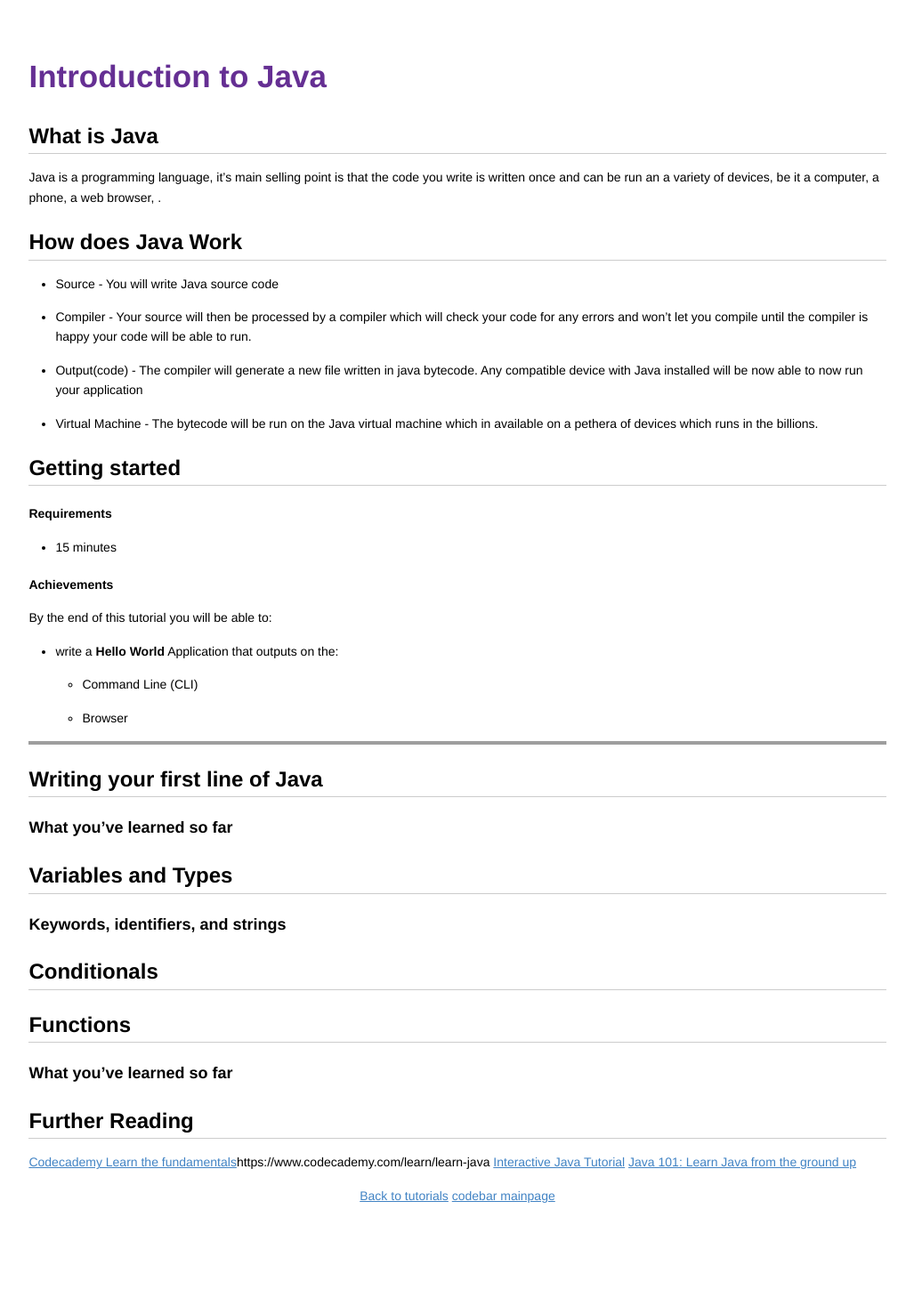
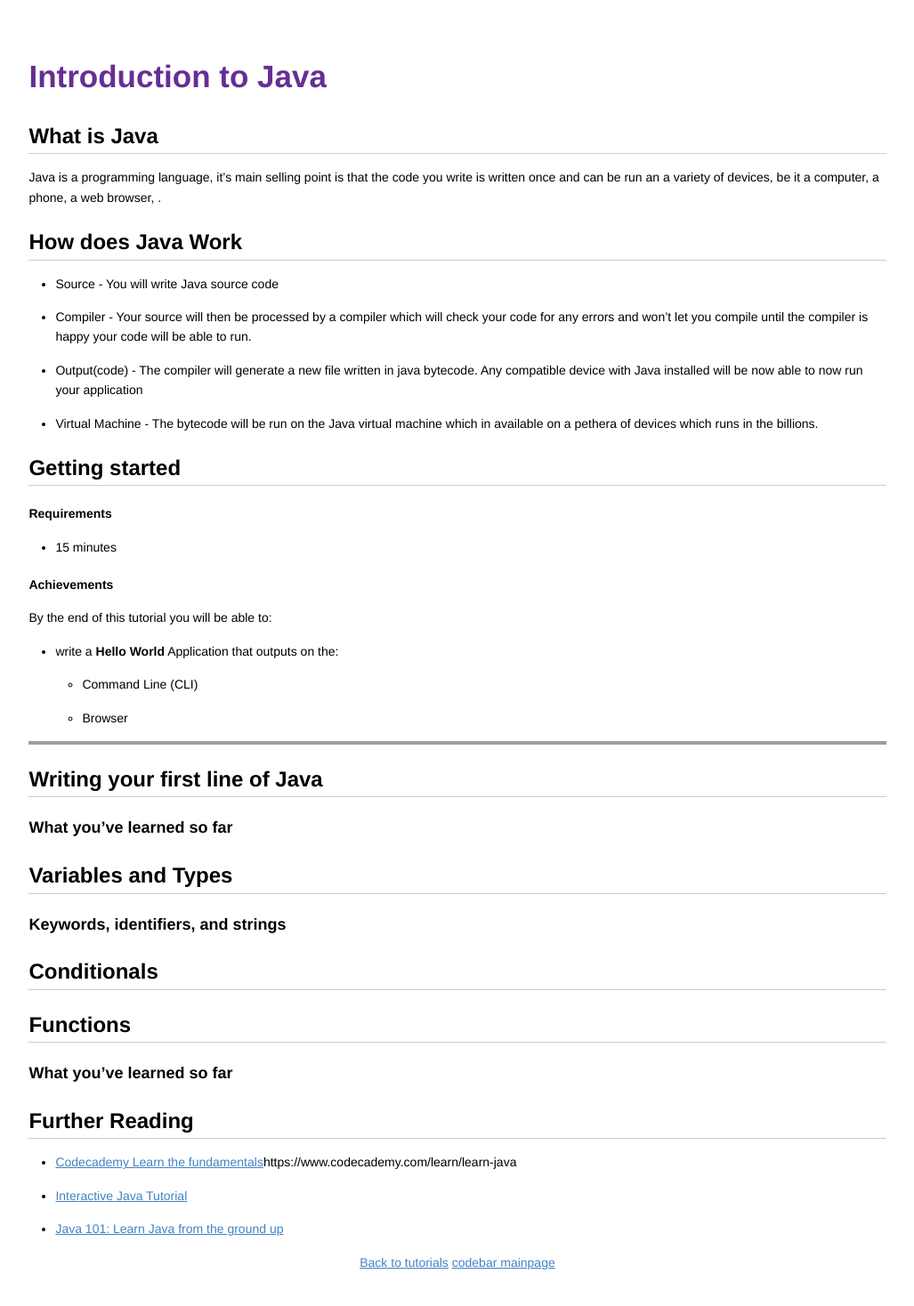
Before and after one commit to codebar/tutorials, a Jekyll site: the page built from java/lesson1/tutorial.md, in a window 1280 px wide. Shown: the whole page at 89% size, without its empty margins (126-1153 px from the left). Built offline with Jekyll 4.4.1, drawn with Linux system fonts in a browser that asks for light colours; before the commit the page ends 1393 px from its top, so only the background shows below that; grey boxes are pictures that could not be loaded.

Commit message:
add bullet points to further reading

```diff
--- a/java/lesson1/tutorial.md
+++ b/java/lesson1/tutorial.md
@@ -44,6 +44,6 @@ By the end of this tutorial you will be able to:
 ### What you've learned so far
 
 ## Further Reading
-[Codecademy Learn the fundamentals](Learn the fundamentals of the Java programming language)https://www.codecademy.com/learn/learn-java
-[Interactive Java Tutorial](http://www.learnjavaonline.org/)
-[Java 101: Learn Java from the ground up](http://www.javaworld.com/article/2076075/learn-java/core-java-learn-java-from-the-ground-up.html)
+* [Codecademy Learn the fundamentals](Learn the fundamentals of the Java programming language)https://www.codecademy.com/learn/learn-java
+* [Interactive Java Tutorial](http://www.learnjavaonline.org/)
+* [Java 101: Learn Java from the ground up](http://www.javaworld.com/article/2076075/learn-java/core-java-learn-java-from-the-ground-up.html)
```
